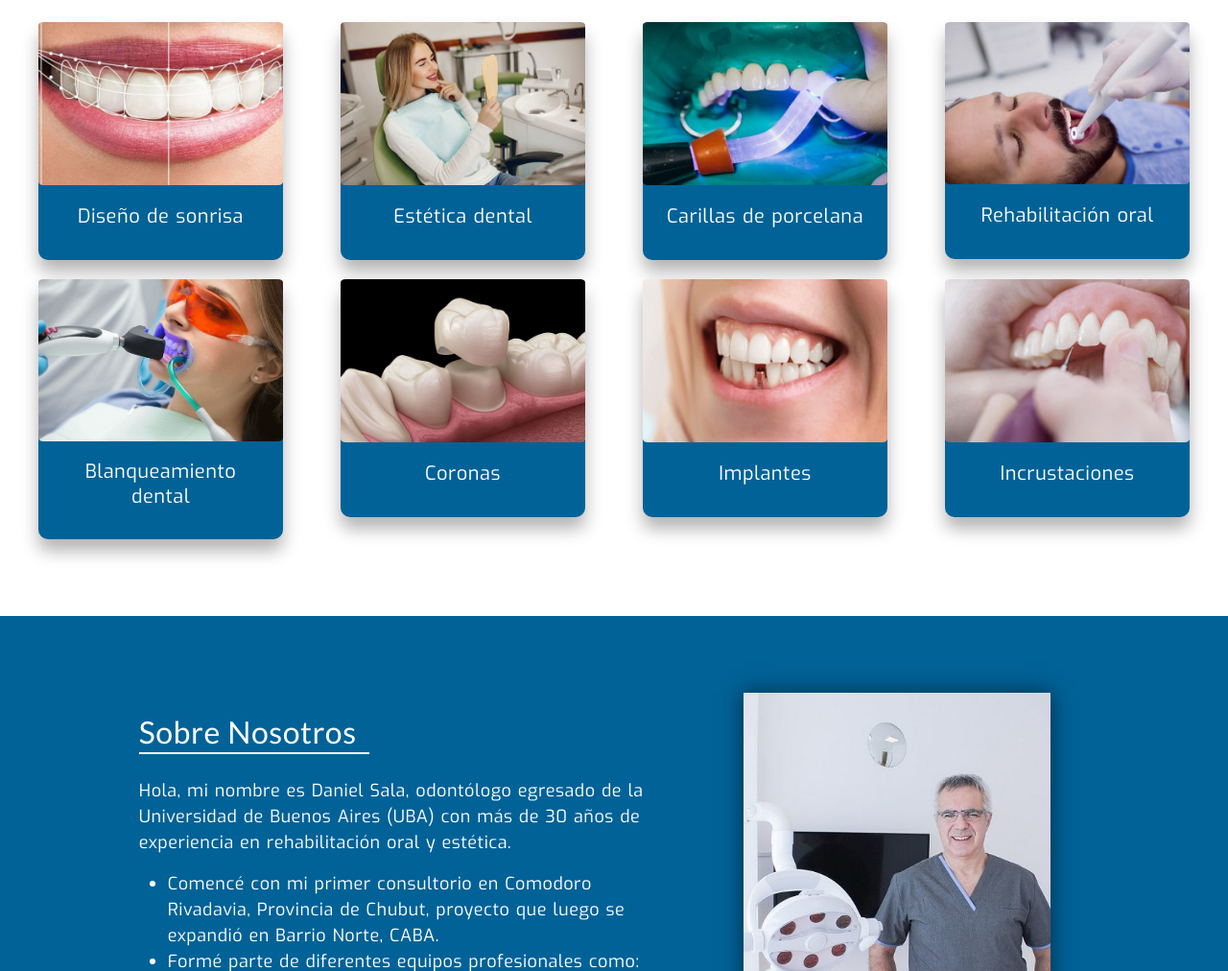
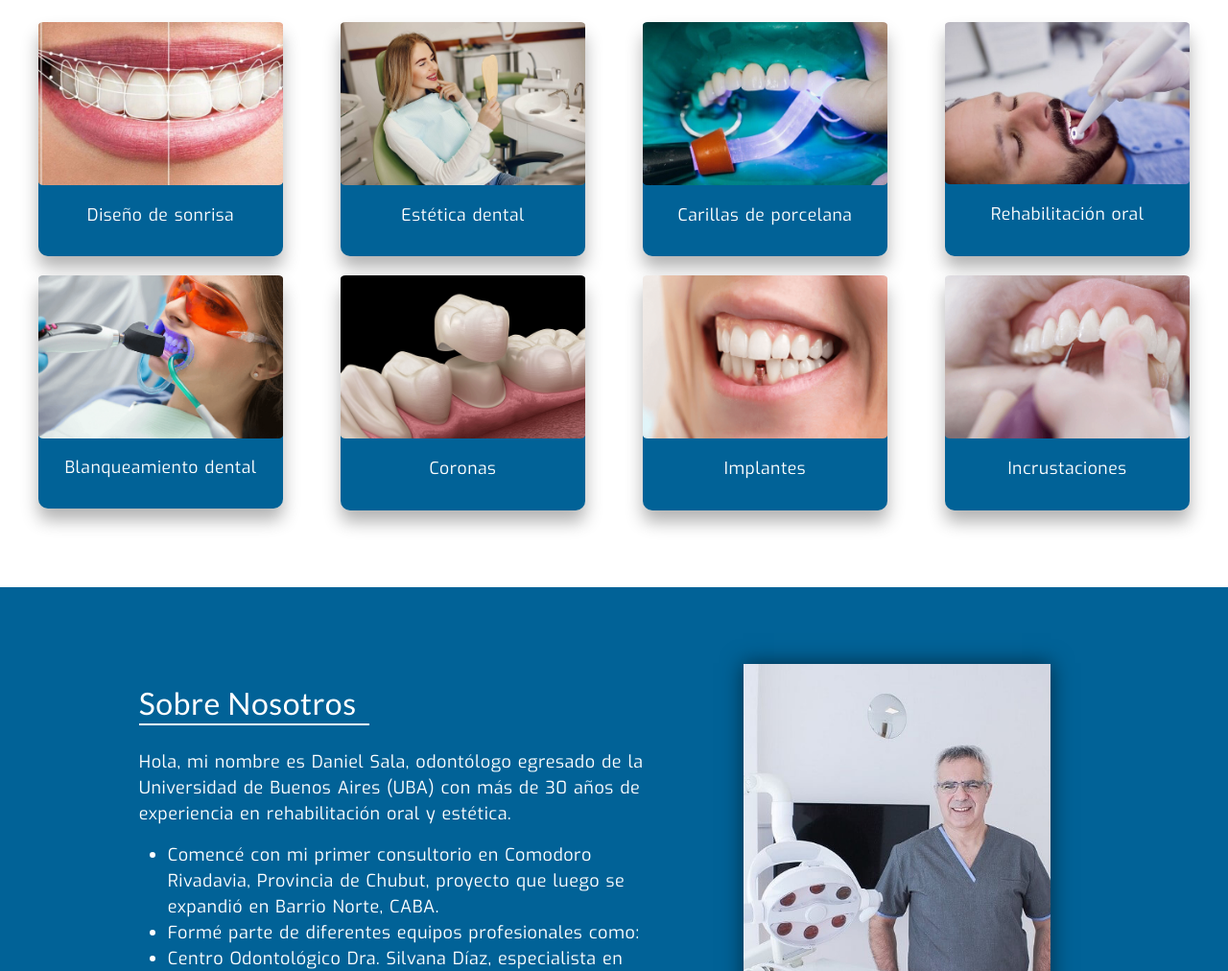
Before and after one commit to SabrinaZalio/danielsala-onepage, a plain HTML site: page index.html in a window 1280 px wide. Shown: the part 855-1867 px from the top of the page at 96% size. Drawn offline with Linux system fonts and the light colour scheme; a web font is replaced by a local one.

Commit message:
cambio de font size

```diff
--- a/css/style.css
+++ b/css/style.css
@@ -121,7 +121,7 @@ h1, h2{
 }
 .card-title{
     text-align: center;
-    /* font-family: 'Roboto', sans-serif; */
+    font-size: 1.10rem;
 }
 .card-deck {
     margin: auto;
```
